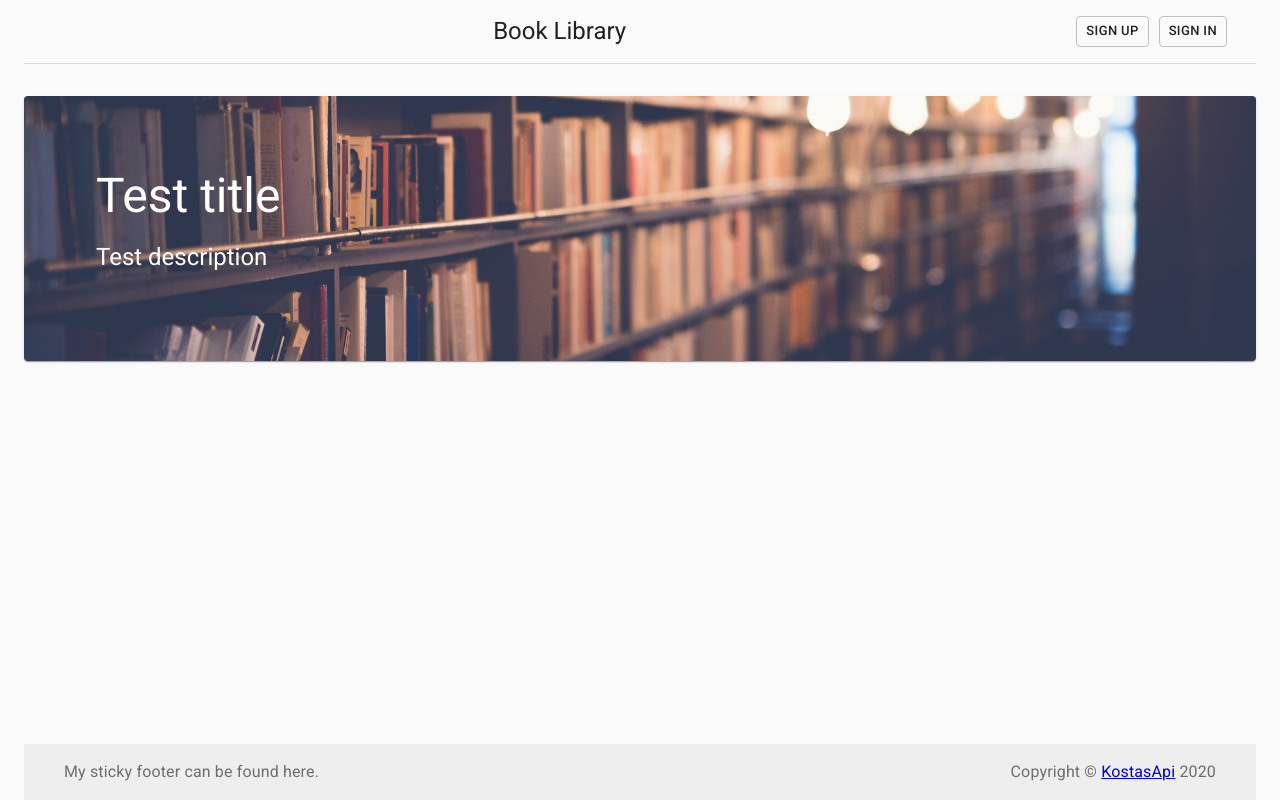
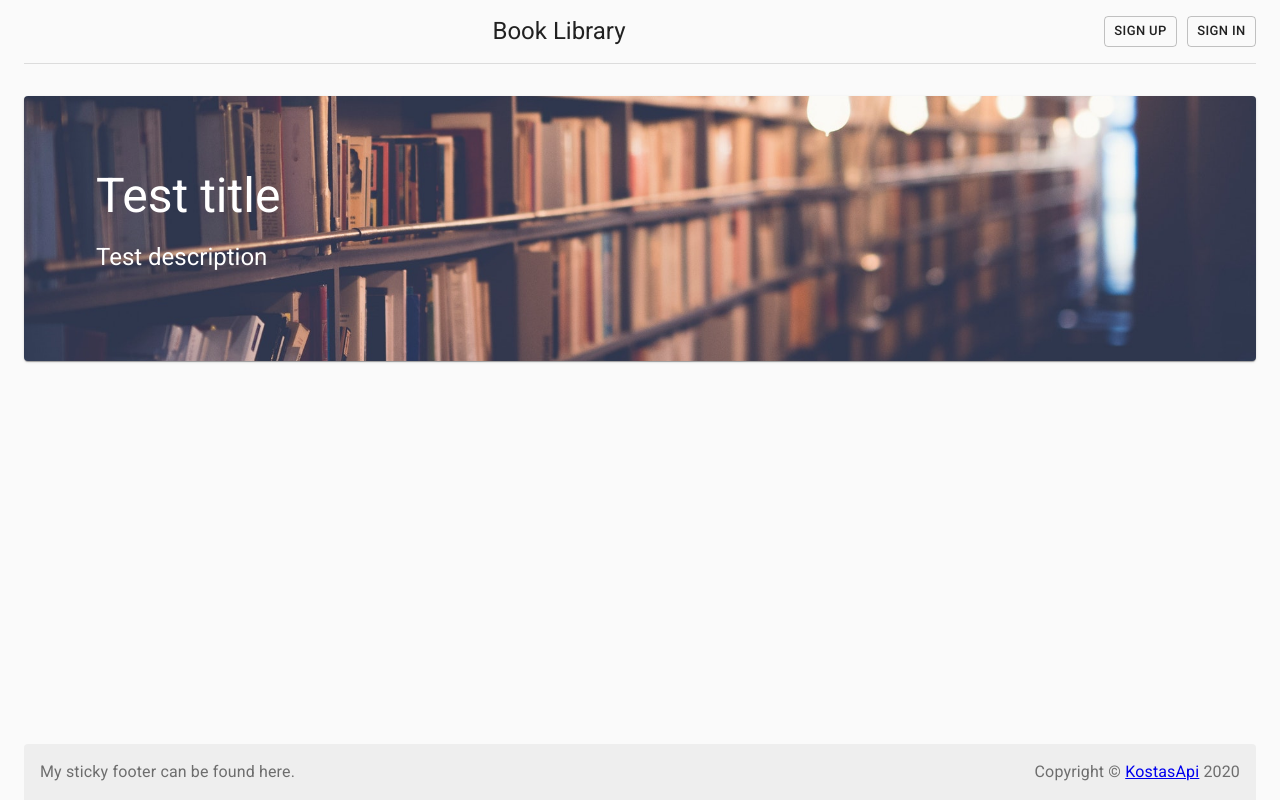
Before and after one commit to KostasApi/book-library, a React (Create React App) app in the folder client/: page /home in a window 1280 px wide. Built offline with nearby package versions, Linux system fonts and the light colour scheme.

Commit message:
style fixes

```diff
--- a/client/src/App.js
+++ b/client/src/App.js
@@ -1,13 +1,22 @@
 import React from 'react';
 import { CssBaseline } from '@material-ui/core';
+import { makeStyles } from '@material-ui/core/styles';
 
 import AppRouter from 'routes/AppRouter';
 
+const useStyles = makeStyles(theme => ({
+  app: {
+    minWidth: '360px',
+  },
+}));
+
 export default function App() {
+  const classes = useStyles();
+
   return (
-    <>
+    <div className={classes.app}>
       <CssBaseline />
       <AppRouter />
-    </>
+    </div>
   );
 }
--- a/client/src/components/banner/Banner.js
+++ b/client/src/components/banner/Banner.js
@@ -11,6 +11,7 @@ const useStyles = makeStyles(theme => ({
     margin: theme.spacing(4, 0, 4),
     backgroundSize: 'cover',
     backgroundPosition: 'center',
+    backgroundImage: `url(${library})`,
   },
   innerBanner: {
     position: 'relative',
@@ -25,10 +26,7 @@ const useStyles = makeStyles(theme => ({
 export default function Banner() {
   const classes = useStyles();
   return (
-    <Paper
-      className={classes.banner}
-      style={{ backgroundImage: `url(${library})` }}
-    >
+    <Paper className={classes.banner}>
       <Grid container>
         <Grid item md={6}>
           <div className={classes.innerBanner}>
--- a/client/src/components/footer/Footer.js
+++ b/client/src/components/footer/Footer.js
@@ -4,13 +4,24 @@ import { makeStyles } from '@material-ui/core/styles';
 
 const useStyles = makeStyles(theme => ({
   root: {
+    minWidth: '360px',
     display: 'flex',
     flexDirection: 'column',
+    padding: 0,
+    minHeight: 'calc(100vh - 290px)',
+    [theme.breakpoints.up('sm')]: {
+      minHeight: 'calc(100vh - 297px)',
+    },
+    [theme.breakpoints.up('md')]: {
       minHeight: 'calc(100vh - 393px)',
     },
+  },
   footer: {
+    width: '100%',
     padding: theme.spacing(2, 2),
     marginTop: 'auto',
+    borderTopLeftRadius: 4,
+    borderTopRightRadius: 4,
     backgroundColor:
       theme.palette.type === 'light'
         ? theme.palette.grey[200]
@@ -22,26 +33,21 @@ export default function Footer() {
   const classes = useStyles();
 
   return (
-    <div className={classes.root}>
+    <Container className={classes.root}>
       <footer className={classes.footer}>
-        <Container maxWidth="lg">
         <Grid container justify="space-between">
           <Typography variant="body1" color="textSecondary">
             My sticky footer can be found here.
           </Typography>
           <Typography variant="body1" color="textSecondary">
             {'Copyright © '}
-              <a
-                color="inherit"
-                href="https://github.com/KostasApi/book-library"
-              >
+            <a color="inherit" href="https://github.com/KostasApi/book-library">
               KostasApi
             </a>
             {` ${new Date().getFullYear()}`}
           </Typography>
         </Grid>
+      </footer>
     </Container>
-      </footer>
-    </div>
   );
 }
--- a/client/src/components/header/Header.js
+++ b/client/src/components/header/Header.js
@@ -9,12 +9,17 @@ import Typography from '@material-ui/core/Typography';
 const useStyles = makeStyles(theme => ({
   toolbar: {
     borderBottom: `1px solid ${theme.palette.divider}`,
+    padding: 0,
   },
   toolbarTitle: {
     flex: 1,
   },
-  button: {
-    margin: '0 5px',
+  singupButton: {
+    margin: '0 10px',
+    minWidth: '73px',
+  },
+  singinButton: {
+    minWidth: '69px',
   },
 }));
 
@@ -36,7 +41,7 @@ export default function Header({ title }) {
       <Button
         variant="outlined"
         size="small"
-        className={classes.button}
+        className={classes.singupButton}
         component={Link}
         to="/signup"
       >
@@ -45,7 +50,7 @@ export default function Header({ title }) {
       <Button
         variant="outlined"
         size="small"
-        className={classes.button}
+        className={classes.singinButton}
         component={Link}
         to="/signin"
       >
```
Lines whose indentation alone changed are shown as unchanged.
